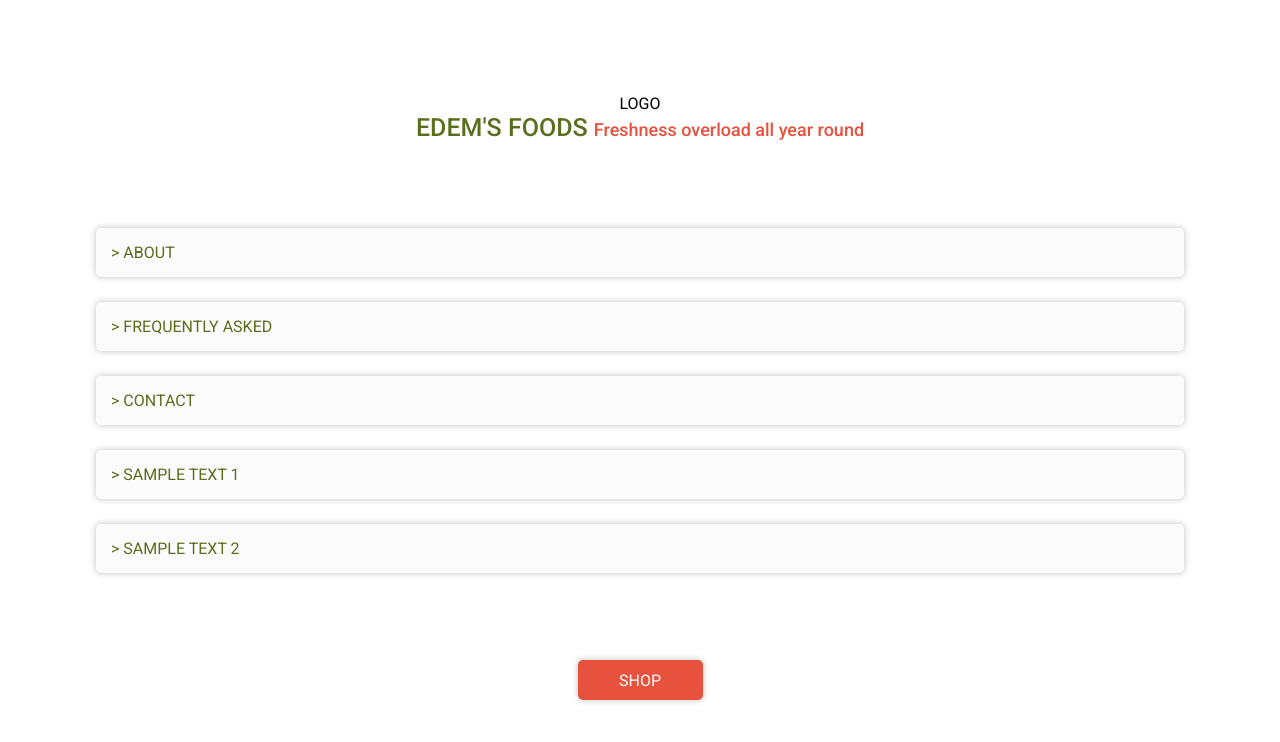
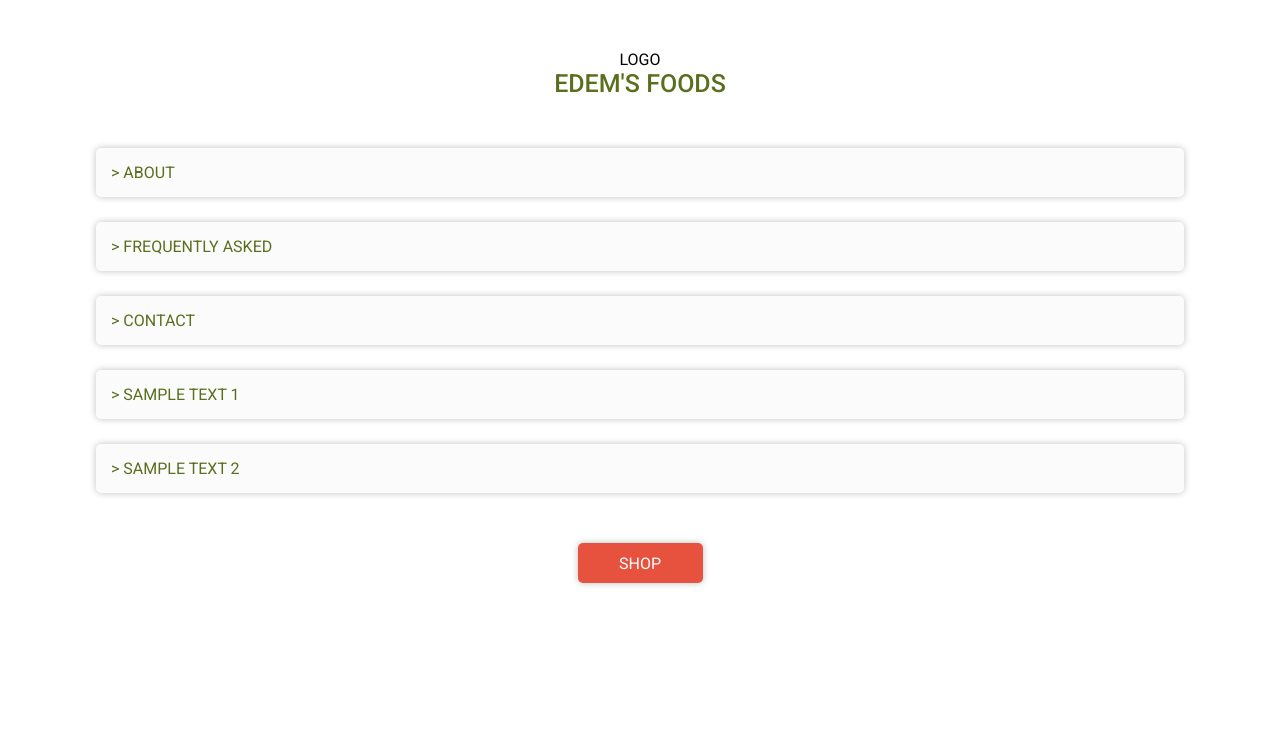
Before and after one commit to GloriaSekyere/edems-foods, a React (Create React App) app: page / in a window 1280 px wide. Shown: the top 742 px of the page. Built offline with nearby package versions, Linux system fonts and the light colour scheme.

Commit message:
Fix minor styling issues

```diff
--- a/public/index.html
+++ b/public/index.html
@@ -5,39 +5,12 @@
     <link rel="icon" href="%PUBLIC_URL%/favicon.ico" />
     <meta name="viewport" content="width=device-width, initial-scale=1" />
     <meta name="theme-color" content="#000000" />
-    <meta
-      name="description"
-      content="Web site created using create-react-app"
-    />
+    <meta name="description" content="Web site created using create-react-app" />
     <link rel="apple-touch-icon" href="%PUBLIC_URL%/logo192.png" />
-    <!--
-      manifest.json provides metadata used when your web app is installed on a
-      user's mobile device or desktop. See https://developers.google.com/web/fundamentals/web-app-manifest/
-    -->
-    <link rel="manifest" href="%PUBLIC_URL%/manifest.json" />
-    <!--
-      Notice the use of %PUBLIC_URL% in the tags above.
-      It will be replaced with the URL of the `public` folder during the build.
-      Only files inside the `public` folder can be referenced from the HTML.
-
-      Unlike "/favicon.ico" or "favicon.ico", "%PUBLIC_URL%/favicon.ico" will
-      work correctly both with client-side routing and a non-root public URL.
-      Learn how to configure a non-root public URL by running `npm run build`.
-    -->
-    <title>React App</title>
+    <title>Edem's Foods</title>
   </head>
   <body>
     <noscript>You need to enable JavaScript to run this app.</noscript>
     <div id="root"></div>
-    <!--
-      This HTML file is a template.
-      If you open it directly in the browser, you will see an empty page.
-
-      You can add webfonts, meta tags, or analytics to this file.
-      The build step will place the bundled scripts into the <body> tag.
-
-      To begin the development, run `npm start` or `yarn start`.
-      To create a production bundle, use `npm run build` or `yarn build`.
-    -->
   </body>
 </html>
--- a/src/app/App.css
+++ b/src/app/App.css
@@ -24,17 +24,13 @@ body {
   -webkit-box-direction: normal;
       -ms-flex-direction: column;
           flex-direction: column;
-  -webkit-box-pack: center;
-      -ms-flex-pack: center;
-          justify-content: center;
   -webkit-box-align: center;
       -ms-flex-align: center;
           align-items: center;
 }
 
 .home-logo {
-  position: absolute;
-  top: 75px;
+  margin: 50px 0;
   text-align: center;
 }
 
@@ -42,12 +38,6 @@ body {
   color: #5A6F1D;
   font-weight: 500;
   font-size: 25px;
-}
-
-.home-logo h1 span {
-  color: #E7523F;
-  font-size: 18px;
-  display: inline-block;
 }
 
 .home-content {
@@ -62,10 +52,9 @@ body {
   display: -ms-grid;
   display: grid;
   place-content: center;
-  position: absolute;
-  bottom: 100px;
   -webkit-box-shadow: 0 0 7.5px silver;
           box-shadow: 0 0 7.5px silver;
+  margin-top: 50px;
 }
 
 .home-shop a {
@@ -79,9 +68,13 @@ body {
   border-radius: 5px;
   background-color: #FBFBFB;
   padding: 15px;
-  margin: 25px 0;
+  margin-bottom: 25px;
   -webkit-box-shadow: 0 0 7.5px silver;
           box-shadow: 0 0 7.5px silver;
+}
+
+.home-content-card:last-child {
+  margin-bottom: 0;
 }
 
 .modal-bg {
--- a/src/pages/home/Home.js
+++ b/src/pages/home/Home.js
@@ -8,9 +8,8 @@ const Home = () => {
   return (
     <div className='home'>
       <div className='home-logo'>
-        <img src="" alt="" />
         <p>LOGO</p>
-        <h1>EDEM'S FOODS <span>Freshness overload all year round</span></h1>
+        <h1>EDEM'S FOODS</h1>
       </div>
 
       <div className='home-content'>
--- a/src/pages/home/_Home.scss
+++ b/src/pages/home/_Home.scss
@@ -3,22 +3,17 @@
   position: relative;
   display: flex;
   flex-direction: column;
-  justify-content: center;
+  //justify-content: center;
   align-items: center;
 
   &-logo {
-    position: absolute;
-    top: 75px;
+    margin: 50px 0;
     text-align: center;
+
     h1 {
       color: $green;
       font-weight: 500;
       font-size: 25px;
-      span {
-        color: $red;
-        font-size: 18px;
-        display: inline-block;
-      }
     }
   }
 
@@ -33,9 +28,8 @@
     border-radius: 5px;
     display: grid;
     place-content: center;
-    position: absolute;
-    bottom: 100px;
     box-shadow: $box-shadow;
+    margin-top: 50px;
 
     a {
       text-decoration: none;
--- a/src/styles/_HomeContentCard.scss
+++ b/src/styles/_HomeContentCard.scss
@@ -4,6 +4,10 @@
     border-radius: 5px;
     background-color: $gray;
     padding: 15px;
-    margin: 25px 0;
+    margin-bottom: 25px;
     box-shadow: $box-shadow;
+
+    &:last-child {
+      margin-bottom: 0;
+    }
   }
```
Also changed, not shown: 1 other file (tests, documents, lock files or other folders).
